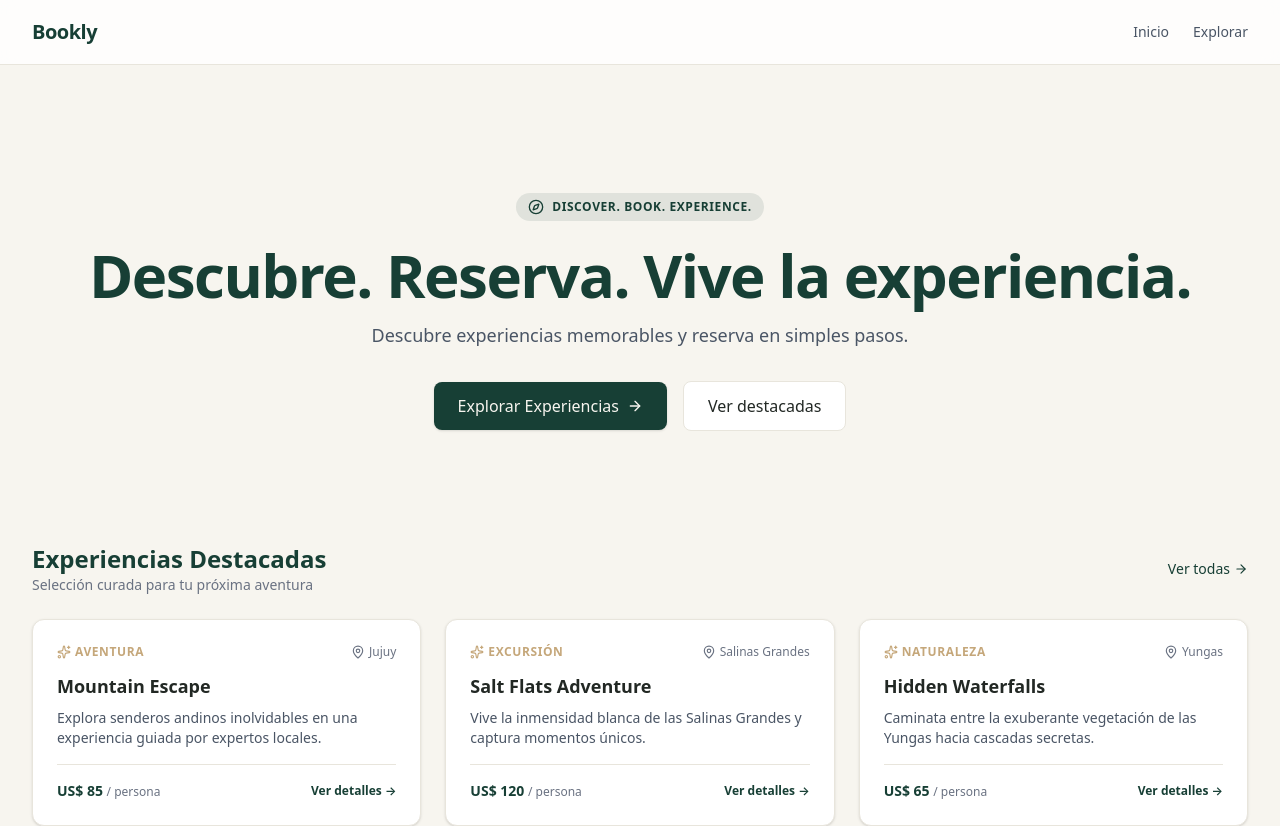
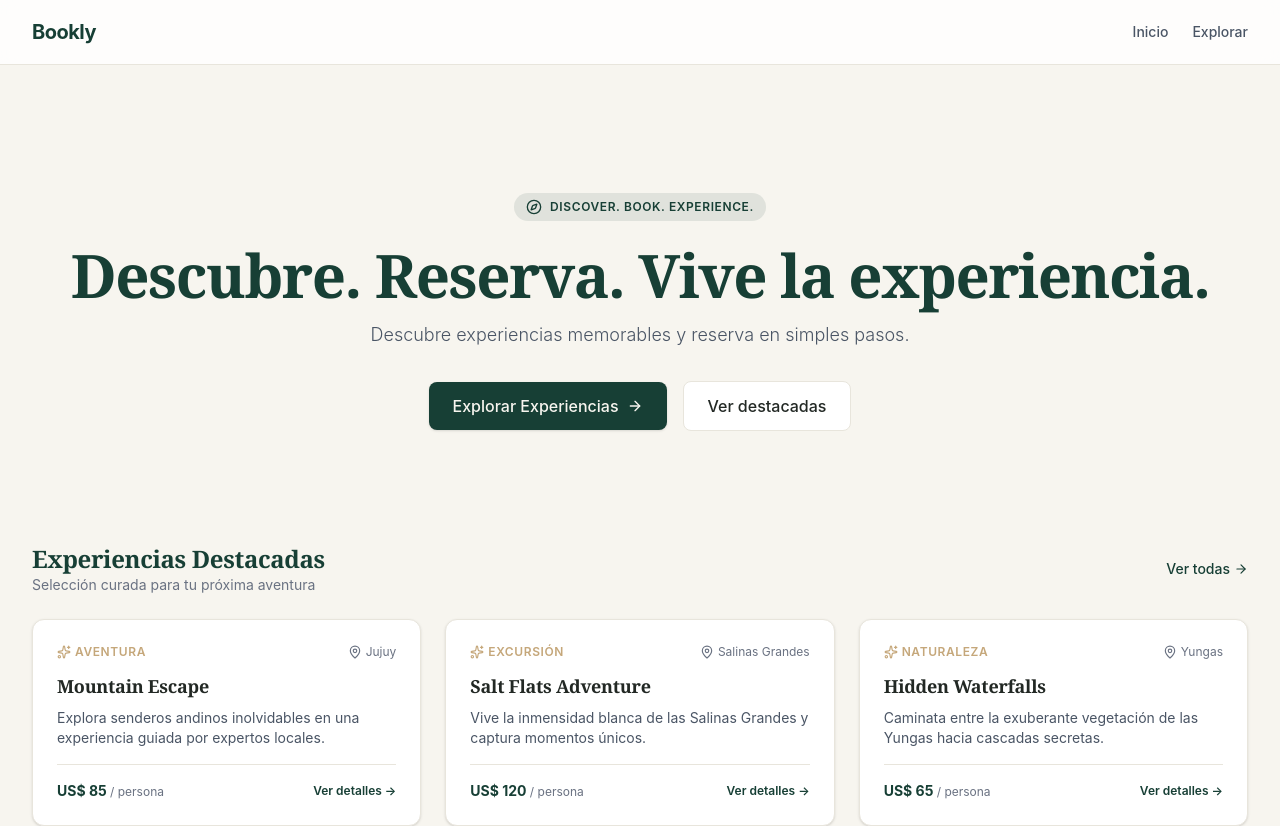
Before and after one commit to JuanJoseVillalobos/Bookly, a React (Vite) app: page / in a window 1280 px wide. Shown: the top 826 px of the page. Built offline with nearby package versions, Linux system fonts and the light colour scheme.

Commit message:
styles: add global colors and variables

```diff
--- a/src/index.css
+++ b/src/index.css
@@ -1,11 +1,73 @@
 @import "tailwindcss";
 
-:root {
-  color-scheme: light;
+@theme {
+  /* Brand Color Palette */
+  --color-ivory: #F7F5EF;
+  --color-forest: #173F35;
+  --color-forest-light: #24584B;
+  --color-forest-dark: #0F2A23;
+  --color-forest-subtle: #E8EFEA;
+
+  --color-charcoal: #222824;
+  --color-charcoal-muted: #5F6862;
+  --color-charcoal-light: #8E9791;
+
+  --color-sand-gold: #C5A77A;
+  --color-sand-gold-light: #DCC39E;
+  --color-sand-gold-dark: #A38456;
+  --color-sand-gold-subtle: #FAF6EF;
+
+  --color-stone: #E8E5DC;
+  --color-stone-light: #F3F1EC;
+  --color-stone-dark: #D1CDC2;
+
+  /* Typography */
+  --font-serif: "Playfair Display", Georgia, serif;
+  --font-sans: "Inter", -apple-system, BlinkMacSystemFont, "Segoe UI", Roboto, sans-serif;
+
+  /* Responsive Breakpoints */
+  --breakpoint-sm: 640px;
+  --breakpoint-md: 768px;
+  --breakpoint-lg: 1024px;
+  --breakpoint-xl: 1280px;
+  --breakpoint-2xl: 1536px;
 }
 
-body {
-  margin: 0;
-  min-height: 100vh;
-  font-family: system-ui, -apple-system, BlinkMacSystemFont, 'Segoe UI', Roboto, Oxygen, Ubuntu, Cantarell, sans-serif;
+/* Base Styles */
+@layer base {
+  :root {
+    color-scheme: light;
+  }
+
+  html {
+    scroll-behavior: smooth;
+    font-family: var(--font-sans);
+  }
+
+  body {
+    margin: 0;
+    min-height: 100vh;
+    background-color: var(--color-ivory);
+    color: var(--color-charcoal);
+    font-family: var(--font-sans);
+    line-height: 1.5;
+    -webkit-font-smoothing: antialiased;
+    -moz-osx-font-smoothing: grayscale;
+  }
+
+  h1, h2, h3, h4, .font-editorial {
+    font-family: var(--font-serif);
+    letter-spacing: -0.015em;
+  }
+
+  /* Accessible focus indicators */
+  :focus-visible {
+    outline: 2px solid var(--color-forest);
+    outline-offset: 2px;
+  }
+
+  /* Form controls base */
+  input, textarea, select {
+    font-family: inherit;
+  }
 }
```
